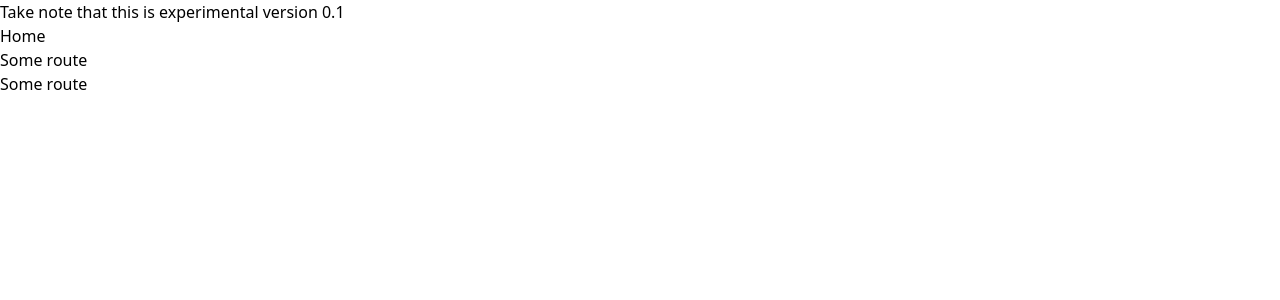
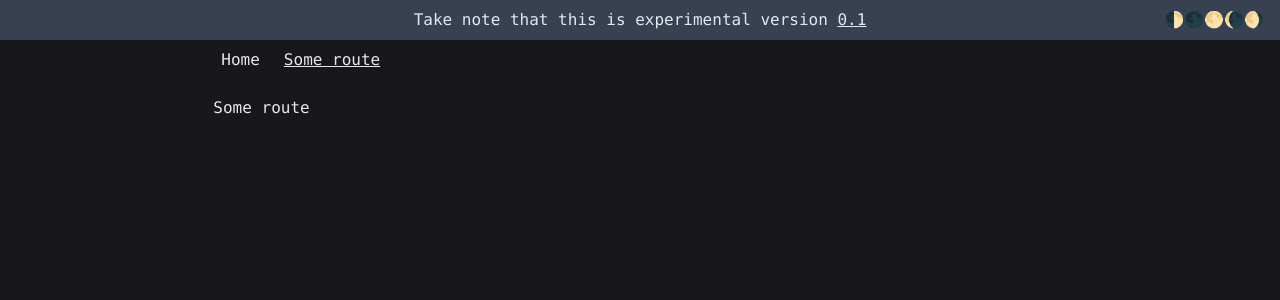
Before and after one commit to deger4beger/stupp, a Next.js app: page /some in a window 1280 px wide. Shown: the top 300 px of the page. Built offline with nearby package versions, Linux system fonts and the light colour scheme.

Commit message:
refactor

```diff
--- a/pages/some.tsx
+++ b/pages/some.tsx
@@ -1,7 +1,7 @@
 import { NextPage } from "next";
 
+const Some: NextPage = () => {
 
-const Some: NextPage = () => {
 	return (
 		<div>
 			Some route
--- a/src/components/wrapper.tsx
+++ b/src/components/wrapper.tsx
@@ -7,10 +7,7 @@ const Wrapper = ({ children }: {
 	children: React.ReactNode
 }) => {
 
-	const { theme } = useTheme()
-
   return (
-    <div data-mode={theme === "light" ? "light" : undefined}>
     <div className="min-h-screen min-w-full font-mono bg-zinc-900 text-slate-200">
       <Header />
       <div className="min-h-screen w-8/12 m-auto">
@@ -19,7 +16,7 @@ const Wrapper = ({ children }: {
         </div>
         { children }
       </div>
-      </div>
+      <ThemeSwitcher />
     </div>
   )
 }
--- a/src/providers/theme.tsx
+++ b/src/providers/theme.tsx
@@ -36,7 +36,9 @@ const ThemeProvider = ({
 
 	return (
 		<themeContext.Provider value={{theme, switchTheme}}>
-			{ children }
+			<div data-mode={theme === "light" ? "light" : undefined}>
+				{ children }
+			</div>
 		</themeContext.Provider>
 	)
 }
--- a/tailwind.config.js
+++ b/tailwind.config.js
@@ -5,7 +5,7 @@ module.exports = {
   darkMode: ['class', '[data-mode="light"]'],
   content: [
     "./pages/**/*.{js,ts,jsx,tsx}",
-    "./components/**/*.{js,ts,jsx,tsx}",
+    "./src/components/**/*.{js,ts,jsx,tsx}",
   ],
   theme: {
     extend: {},
```
Lines whose indentation alone changed are shown as unchanged.
